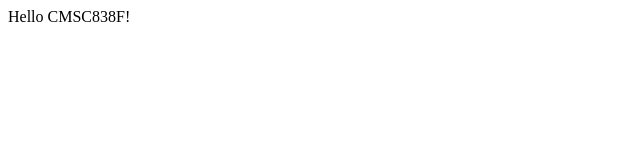
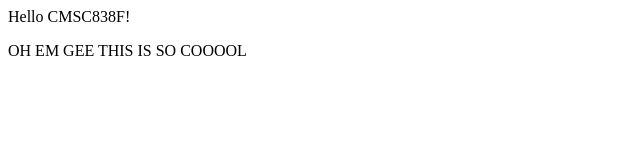
Before and after one commit to rajankz/CMSC838f, a plain HTML site: page index.html in a window 1280 px wide. Shown: the whole page, without its empty margins (0-640 px from the left). Drawn offline with Linux system fonts and the light colour scheme.

Commit message:
I added a new line

```diff
--- a/index.html
+++ b/index.html
@@ -3,5 +3,6 @@
 <body>
 Hello CMSC838F!
 
+<p>OH EM GEE THIS IS SO COOOOL</p>
 </body>
 </html>
```
